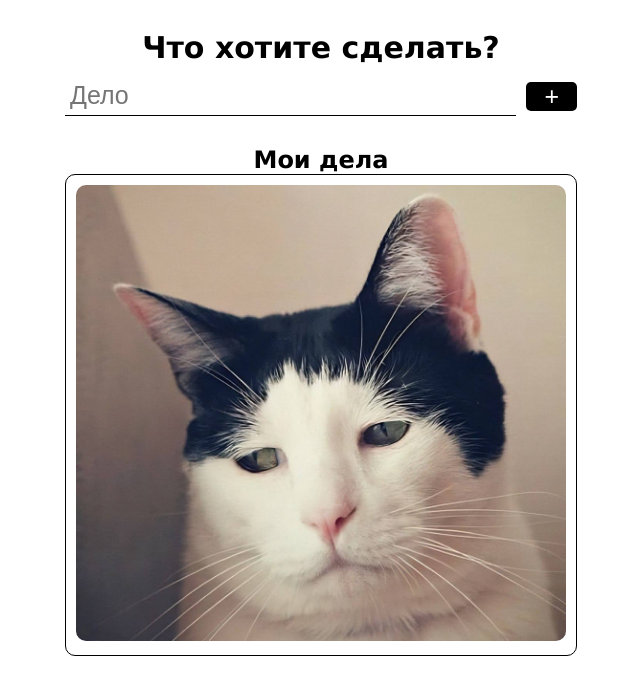
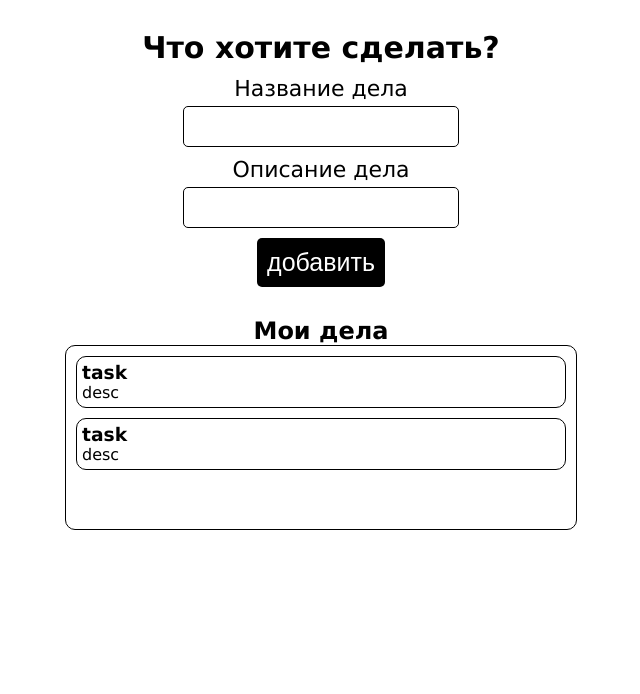
Before and after one commit to akaryaka/todo-vue-ts, a Vue app: page / in a window 1280 px wide. Shown: the top 694 px of the page, without its empty margins (319-959 px from the left). Built offline with nearby package versions, Linux system fonts and the light colour scheme.

Commit message:
feat: add task

```diff
--- a/src/components/Todo.vue
+++ b/src/components/Todo.vue
@@ -1,5 +1,37 @@
 <script lang="ts">
+  import { defineComponent } from 'vue';
 
+  interface Todo {
+    id: number
+    title: string
+    desc: string
+  }
+
+  export default defineComponent({
+    data() {
+      return {
+        newTitle: '',
+        newDesc: '',
+        todos:  [
+          {id: 1, title: 'task', desc: 'desc'},
+          {id: 2, title: 'task', desc: 'desc'}
+        ] as Todo[]
+      }
+    },
+    methods: {
+      addTask(event: MouseEvent) {
+        event.preventDefault();
+        const newTask:Todo = {
+          id: Date.now(),
+          title: this.newTitle,
+          desc: this.newDesc
+        }
+        this.todos.push(newTask);
+        this.newTitle = '';
+        this.newDesc = '';
+      }
+    }
+  })
 </script>
 
 <template>
@@ -8,17 +40,28 @@
       <div class="todo__header">
         <h1 class="title">Что хотите сделать?</h1>
         <form action="#" class="todo__form">
-          <input type="text" placeholder="Дело" class="todo__input" autocomplete="on">
-          <input class="add-btn btn" type="submit" value="+">
+          <label class="todo__label" for="#title-task">Название дела</label>
+          <input id="title-task" v-model="newTitle" type="text" class="todo__input" autocomplete="on" required>
+          <label class="todo__label" for="#desk-task">Описание дела</label>
+          <input id="desk-task" v-model="newDesc" type="text" class="todo__input" autocomplete="on" required>
+          <input @click="addTask" class="add-btn btn" type="submit" value="добавить">
         </form>
       </div>
     <div class="todo__output">
       <h2 class="title-2">Мои дела</h2>
       <article class="todo__output-content">
-        <div class="stub">
-          <img class="list-done__stub-img" src="/cat.jpg">
-        </div>
-        <ul class="list" ></ul>
+        <ul class="list">
+          <li class="list__item" v-for="todo in todos">
+            <h3>{{ todo.title }}</h3>
+            <p>{{ todo.desc }}</p>
+            <!-- <button class="done-btn btn done-click edit-click" >
+              <img src="/done.jpg" alt="done">
+            </button>
+            <button class="edit-btn btn done-click edit-click">
+              <img  src="/edit.png" alt="edit">
+            </button> -->
+          </li>
+        </ul>
       </article>
     </div>
   </div>
@@ -73,46 +116,51 @@
       }
     }
     &__form {
-      width: 100%;
+      width: 60%;
       display: flex;
+      flex-direction: column;
       justify-content: space-between;
       align-items: center;
     }
-    &-item {
-      &__input {
-        padding: 5px;
-        border-radius: 3px;
-        border: none;
-        outline: none;
-        &-wrapper {
-          display: flex;
-          border-radius: 5px;
-          border-width: 1px;
-          border-style: solid;
-          border-color: transparent;
-          transition: all .3s;
-        }
-      }
+    // &-item {
+    //   &__input {
+    //     padding: 5px;
+    //     border-radius: 3px;
+    //     border: none;
+    //     outline: none;
+    //     &-wrapper {
+    //       display: flex;
+    //       border-radius: 5px;
+    //       border-width: 1px;
+    //       border-style: solid;
+    //       border-color: transparent;
+    //       transition: all .3s;
+    //     }
+    //   }
+    // }
+    &__label {
+      font-size: 22px;
+      margin-bottom: 5px;
     }
     &__input {
       padding: 5px;
-      margin-right: 10px;
-      border: none;
       outline: none;
-      border-bottom: 1px solid #000;
+      border: 1px solid #000;
       font-size: 25px;
       width: 90%;
+      margin-bottom: 10px;
+      border-radius: 5px;
     }
   }
 
   .add-btn{
     background-color: #000;
     color: #fff;
-    padding: 0px 10px;
+    padding: 10px;
     border: none;
     border-radius: 5px;
     font-size: 25px;
-    width: 10%;
+    cursor: pointer;
   }
 
   .stub{
@@ -129,4 +177,48 @@
     width: 100%;
     border-radius: 10px;
   }
+
+  .list {
+    &__item{
+      opacity: 1;
+      display: flex;
+      flex-direction: column;
+      justify-content: space-between;
+      margin-bottom: 10px;
+      padding: 5px;
+      transition: all .5s;
+      position: relative;
+      border: 1px solid #000;
+      border-radius: 10px;
+    }
+  }
+
+  .edit{
+  &-btn{
+    background: transparent;
+    border: none;
+    margin-right: 10px;
+  }
+  &-icon{
+    width: 30px;
+  }
+}
+
+.delete-btn{
+  padding: 3px 10px;
+  background: transparent;
+  color: red;
+  border: 1px solid red;
+  border-radius: 5px;
+  font-size: 20px;
+  font-weight: 700;
+  margin-right: 5px;
+}
+
+.done-btn{
+  height: 30px;
+  border: none;
+  margin-right: 10px;
+}
+
 </style>
```
Also changed, not shown: src/components/TodoList.vue (added, +18 -0 lines), public/done.jpg (added), public/edit.png (added), src/components/TodoForm.vue (added).
